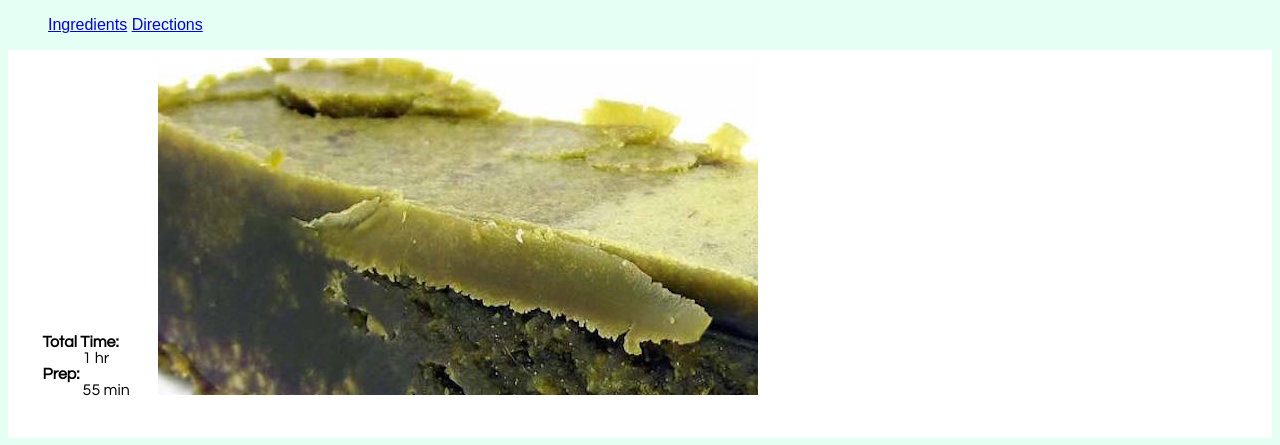
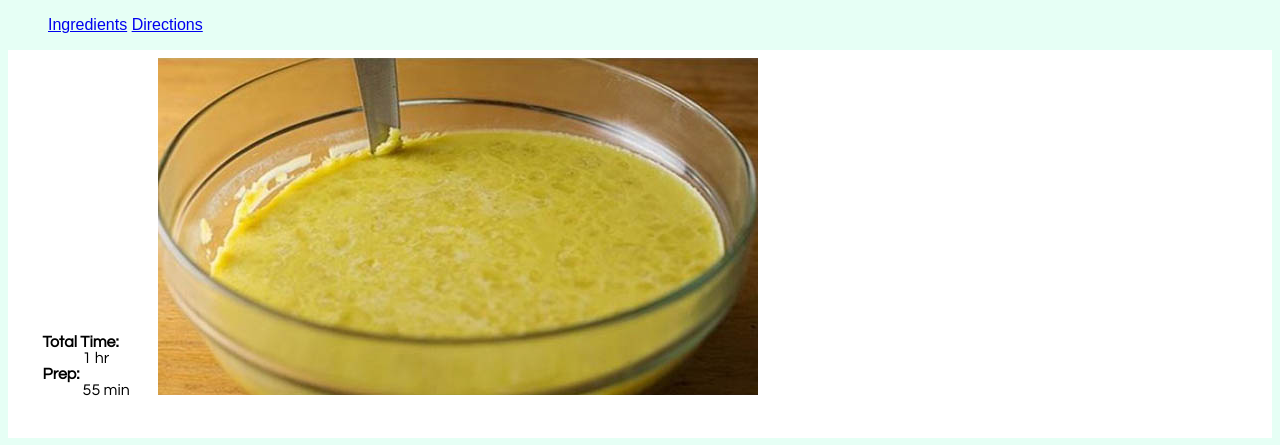
Before and after one commit to bambsy/thatmotherfucker.github.io, a plain HTML site: page wa_recipe2/wa_recipe2.html in a window 1280 px wide. Shown: the top 445 px of the page. Drawn offline with Linux system fonts and the light colour scheme.

Commit message:
Update wa_recipe2.html

```diff
--- a/wa_recipe2/wa_recipe2.html
+++ b/wa_recipe2/wa_recipe2.html
@@ -84,7 +84,7 @@
     <dd><time datetime="20m">55 min</time></dd>
   </dl>
 
-    <img alt="butter" src="img/cannabutter.jpg">
+    <img alt="butter" src="img/cannabutter1.jpg">
   </section>
   <h1>Easy Cannabutter</h1>
   <h5>Having some friends over for a night of laying low, but not too low? Want to liven up your parents evening, but don't want to be there for it? Maybe you just want to treat yourself; sit back and watch a movie with your favorite sweet-tooth munchie. <strong>It’s <em>always</em> a good time to learn how to make cannabutter!</strong> </h5>
```
